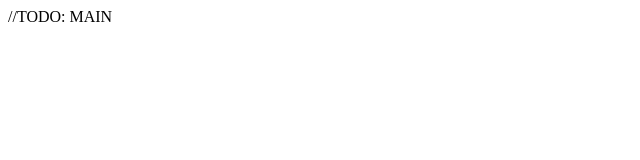
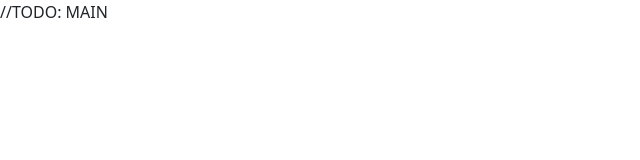
Before and after one commit to trabajo-practico-colaborativo/tp-colaborativo-1, a plain HTML site: page index.html in a window 1280 px wide. Shown: the full height of the page, 0-640 px from the left. Drawn offline with nearby package versions, Linux system fonts and the light colour scheme; files that its build step writes are made by us from their sources.

Commit message:
estructura main, linkeado el css

```diff
--- a/index.html
+++ b/index.html
@@ -4,6 +4,9 @@
     <meta charset="UTF-8">
     <meta name="viewport" content="width=device-width, initial-scale=1.0">
     <title>TP-colaborativo</title>
+
+    <link href="https://cdn.jsdelivr.net/npm/bootstrap@5.3.3/dist/css/bootstrap.min.css" rel="stylesheet" integrity="sha384-QWTKZyjpPEjISv5WaRU9OFeRpok6YctnYmDr5pNlyT2bRjXh0JMhjY6hW+ALEwIH" crossorigin="anonymous">
+    <link rel="stylesheet" href="style.css">
 </head>
 //TODO: MAIN
 <body>
@@ -14,5 +17,7 @@
 
     <footer></footer>
 
+    <script src="https://cdn.jsdelivr.net/npm/bootstrap@5.3.3/dist/js/bootstrap.bundle.min.js" integrity="sha384-YvpcrYf0tY3lHB60NNkmXc5s9fDVZLESaAA55NDzOxhy9GkcIdslK1eN7N6jIeHz" crossorigin="anonymous"></script>
+
 </body>
 </html>
```
Also changed, not shown: assets/style.css (added).
